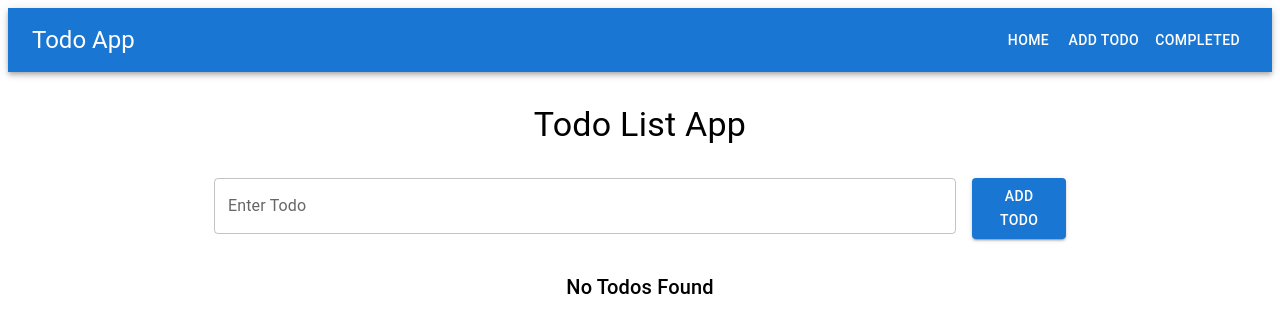
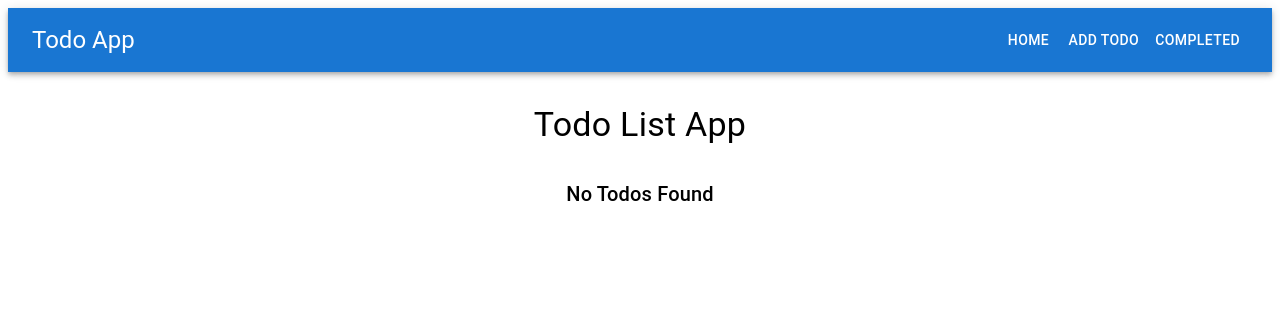
Before and after one commit to nesasheeba38/todo-list, a React (Vite) app: page / in a window 1280 px wide. Shown: the top 332 px of the page. Built offline with nearby package versions, Linux system fonts and the light colour scheme.

Commit message:
Refactor state management by replacing useState with useReducer

```diff
--- a/src/components/todoForm/TodoForm.jsx
+++ b/src/components/todoForm/TodoForm.jsx
@@ -1,10 +1,19 @@
 import { useState } from "react";
 import { Box, Button, TextField } from "@mui/material";
+import { useNavigate } from "react-router-dom";
 
-const TodoForm = ({ addTodo }) => {
+import { useTodo } from "../../context/TodoContext";
+
+const TodoForm = () => {
+
   const [title, setTitle] = useState("");
 
+  const { addTodo } = useTodo();
+
+  const navigate = useNavigate();
+
   const handleSubmit = (e) => {
+
     e.preventDefault();
 
     if (title.trim() === "") {
@@ -14,6 +23,8 @@ const TodoForm = ({ addTodo }) => {
     addTodo(title);
 
     setTitle("");
+
+    navigate("/");
   };
 
   return (
@@ -41,6 +52,7 @@ const TodoForm = ({ addTodo }) => {
       >
         Add Todo
       </Button>
+
     </Box>
   );
 };
--- a/src/context/TodoContext.jsx
+++ b/src/context/TodoContext.jsx
@@ -10,10 +10,7 @@ const TodoContext = createContext();
 
 export const TodoProvider = ({ children }) => {
 
-  const [todos, dispatch] = useReducer(
-    todoReducer,
-    []
-  );
+  const [todos, dispatch] = useReducer(todoReducer,[]);
 
   const addTodo = (title) => {
     dispatch({
--- a/src/pages/AddTodo.jsx
+++ b/src/pages/AddTodo.jsx
@@ -1,20 +1,8 @@
 import { Container, Typography } from "@mui/material";
-import { useNavigate } from "react-router-dom";
 
 import TodoForm from "../components/todoForm/TodoForm";
-import { useTodo } from "../context/TodoContext";
 
 const AddTodo = () => {
-  const { addTodo } = useTodo();
-
-  const navigate = useNavigate();
-
-  const handleAddTodo = (title) => {
-    addTodo(title);
-
-    navigate("/");
-  };
-
   return (
     <Container maxWidth="sm">
 
@@ -23,10 +11,10 @@ const AddTodo = () => {
         align="center"
         sx={{ mt: 4 }}
       >
-        Add Todo
+        Add New Todo
       </Typography>
 
-      <TodoForm addTodo={handleAddTodo} />
+      <TodoForm />
 
     </Container>
   );
--- a/src/pages/Completed.jsx
+++ b/src/pages/Completed.jsx
@@ -4,6 +4,7 @@ import TodoList from "../components/todoList/TodoList";
 import { useTodo } from "../context/TodoContext";
 
 const Completed = () => {
+
   const {
     todos,
     deleteTodo,
--- a/src/pages/Home.jsx
+++ b/src/pages/Home.jsx
@@ -1,15 +1,12 @@
 import { Container, Typography } from "@mui/material";
 
-import TodoForm from "../components/todoForm/TodoForm";
 import TodoList from "../components/todoList/TodoList";
-
 import { useTodo } from "../context/TodoContext";
 
 const Home = () => {
 
   const {
     todos,
-    addTodo,
     deleteTodo,
     toggleComplete,
     editTodo,
@@ -26,8 +23,6 @@ const Home = () => {
         Todo List App
       </Typography>
 
-      <TodoForm addTodo={addTodo} />
-
       <TodoList
         todos={todos}
         deleteTodo={deleteTodo}
```
